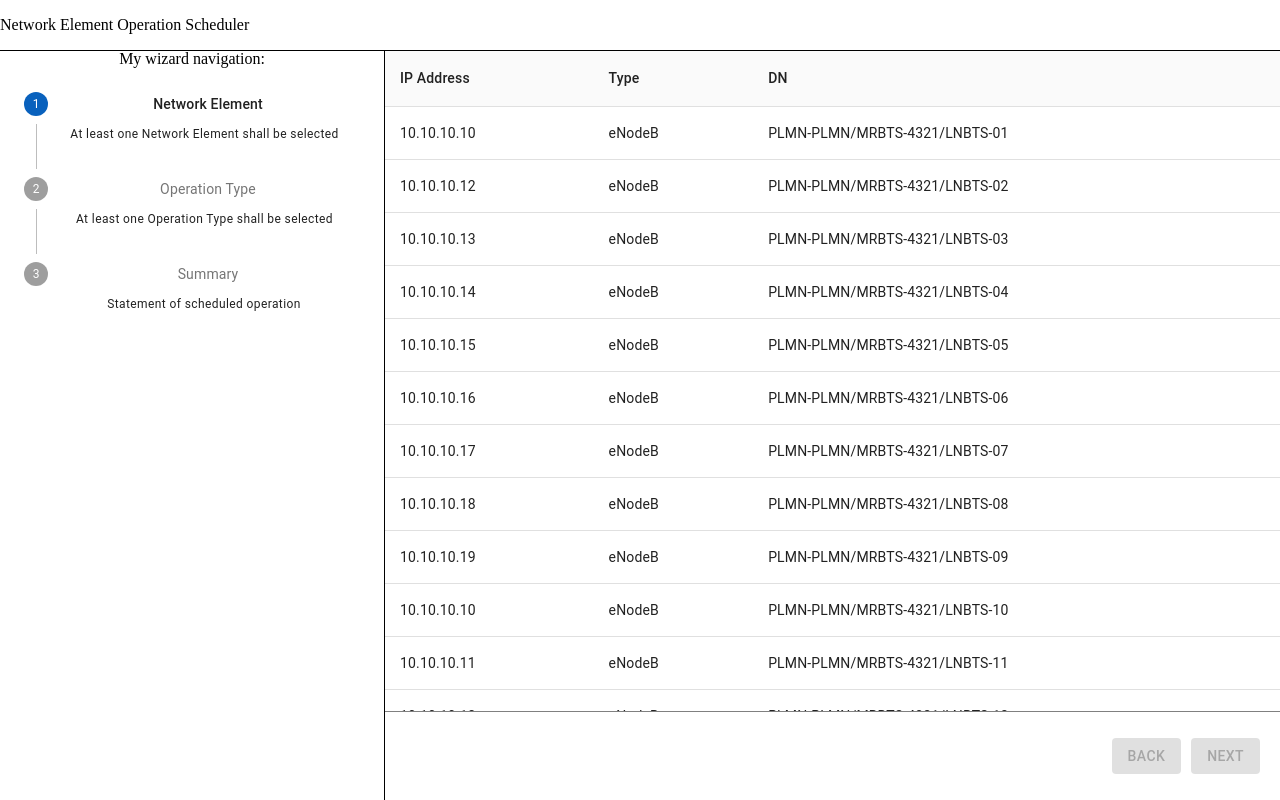
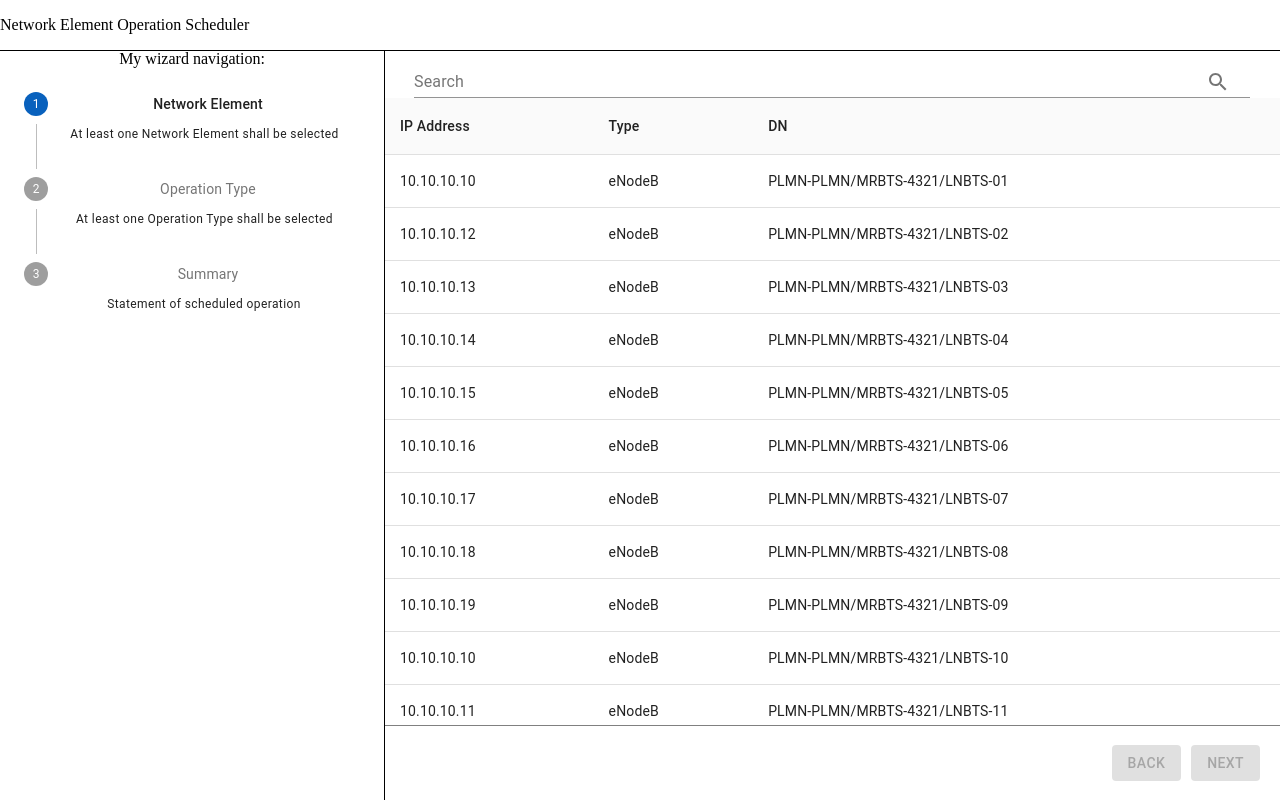
Before and after one commit to radekfurman/ne-operation-scheduler, a React (Create React App) app: page / in a window 1280 px wide. Built offline with nearby package versions, Linux system fonts and the light colour scheme.

Commit message:
Added search functionality to NEs table - search text kept in store to maintain state when changing view

```diff
--- a/package.json
+++ b/package.json
@@ -4,6 +4,7 @@
   "private": true,
   "dependencies": {
     "@material-ui/core": "^4.11.3",
+    "@material-ui/icons": "^4.11.2",
     "@testing-library/jest-dom": "^5.11.9",
     "@testing-library/react": "^11.2.3",
     "@testing-library/user-event": "^12.6.2",
--- a/src/components/Layout/Layout.css
+++ b/src/components/Layout/Layout.css
@@ -5,7 +5,6 @@
     grid-template-areas:
         'header header'
         'left-side right-side';
-    height: calc(100vh - 50px);
     background-color: white;
     font-family: 'Times New Roman', Times, serif;
 }
@@ -17,10 +16,13 @@
 }
 
 .Layout > :nth-child(2) {
+    height: calc(100vh - 50px);
     border-right: 1px solid black;
     grid-area: left-side;
     z-index: 100;
 }
+
 .Layout > :nth-child(3) {
+    height: calc(100vh - 50px);
     grid-area: right-side;
 }
--- a/src/components/Layout/WizardView/WizardView.css
+++ b/src/components/Layout/WizardView/WizardView.css
@@ -4,11 +4,10 @@
 }
 
 .WizardView > :nth-child(1) {
-    height: 100%;
+    height: 90%;
 }
-
 .WizardView > :nth-child(2) {
-    height: 100px;
+    height: 10%;
 }
 
 .WizardView .ButtonContainer {
--- /dev/null
+++ b/src/components/UI/SearchInput.tsx
@@ -0,0 +1,30 @@
+import { TextField, InputAdornment, IconButton } from '@material-ui/core';
+import { Search } from '@material-ui/icons';
+import React from 'react';
+
+interface SearchInputProps {
+    className?: string
+    value: string;
+    onChange: (event: React.ChangeEvent<HTMLInputElement>) => void;
+}
+
+export const SearchInput: React.FunctionComponent<SearchInputProps> = (props: SearchInputProps) => {
+    return (
+        <TextField
+            id='search-text'
+            label='Search'
+            className={props.className}
+            value={props.value}
+            onChange={props.onChange}
+            InputProps={{
+                endAdornment: (
+                    <InputAdornment position='start'>
+                        <IconButton>
+                            <Search />
+                        </IconButton>
+                    </InputAdornment>
+                ),
+            }}
+        />
+    );
+};
--- /dev/null
+++ b/src/components/Views/NetworkElement/NetworkElement.css
@@ -0,0 +1,10 @@
+.NetworkElement {
+    display: flex;
+    flex-direction: column;
+}
+
+
+.NetworkElement .SearchInput {
+    margin-left: 30px;
+    margin-right: 30px;
+}
--- a/src/components/Views/NetworkElement/NetworkElement.tsx
+++ b/src/components/Views/NetworkElement/NetworkElement.tsx
@@ -11,10 +11,13 @@ import React from 'react';
 import { useDispatch, useSelector } from 'react-redux';
 import {
     deselectNetworkElement,
+    searchNetworkElement,
     selectNetworkElement,
 } from '../../../store/actions/networkElements';
 import { RootState } from '../../../store/reducers/root';
 import { networksElementTestData } from './networkElementsData';
+import './NetworkElement.css';
+import { SearchInput } from '../../UI/SearchInput';
 
 const useStyles = makeStyles({
     root: {},
@@ -26,6 +29,9 @@ export const NetworkElement: React.FunctionComponent<{}> = () => {
     const selectedIds = useSelector((state: RootState) => {
         return state.networkElements.selectedIds;
     });
+    const searchText = useSelector((state: RootState) => {
+        return state.networkElements.searchText;
+    });
 
     const isSelected = (id: number) => {
         return selectedIds.includes(id);
@@ -33,8 +39,25 @@ export const NetworkElement: React.FunctionComponent<{}> = () => {
     const handleClick = (event: React.MouseEvent<unknown>, id: number) => {
         isSelected(id) ? dispatch(deselectNetworkElement(id)) : dispatch(selectNetworkElement(id));
     };
+    const handleSearchTextChange = (event: React.ChangeEvent<HTMLInputElement>) => {
+        dispatch(searchNetworkElement(event.target.value));
+    };
+
+    const filteredNEs = networksElementTestData.filter((networkElement) => {
+        if (searchText === '') return true;
+
+        return `${networkElement.ipAddress}${networkElement.type}${networkElement.distName}`
+            .toLowerCase()
+            .includes(searchText.toLowerCase());
+    })
 
     return (
+        <div className='NetworkElement'>
+            <SearchInput
+                className='SearchInput'
+                value={searchText}
+                onChange={handleSearchTextChange}
+            ></SearchInput>
             <TableContainer>
                 <Table className={classes.root} aria-label='simple table' stickyHeader={true}>
                     <TableHead>
@@ -45,7 +68,7 @@ export const NetworkElement: React.FunctionComponent<{}> = () => {
                         </TableRow>
                     </TableHead>
                     <TableBody>
-                    {networksElementTestData.map((networkElement) => (
+                        {filteredNEs.map((networkElement) => (
                             <TableRow
                                 key={networkElement.id}
                                 onClick={(event) => handleClick(event, networkElement.id)}
@@ -61,5 +84,6 @@ export const NetworkElement: React.FunctionComponent<{}> = () => {
                     </TableBody>
                 </Table>
             </TableContainer>
+        </div>
     );
 };
--- a/src/store/actions/networkElements.ts
+++ b/src/store/actions/networkElements.ts
@@ -1,4 +1,4 @@
-import { DESELECT_NETWORK_ELEMENT, NetworkElementsActionTypes, SELECT_NETWORK_ELEMENT } from "../networkElementsTypes";
+import { DESELECT_NETWORK_ELEMENT, NetworkElementsActionTypes, SEARCH_NETWORK_ELEMENT, SELECT_NETWORK_ELEMENT } from "../networkElementsTypes";
 
 export const selectNetworkElement = (id: number): NetworkElementsActionTypes => {
     return {
@@ -13,3 +13,10 @@ export const deselectNetworkElement = (id: number): NetworkElementsActionTypes =
         id
     };
 };
+
+export const searchNetworkElement = (searchText: string): NetworkElementsActionTypes => {
+    return {
+        type: SEARCH_NETWORK_ELEMENT,
+        searchText
+    };
+};
--- a/src/store/networkElementsTypes.ts
+++ b/src/store/networkElementsTypes.ts
@@ -1,9 +1,11 @@
 export interface NetworkElementsState {
     selectedIds: number[];
+    searchText: string;
 }
 
 export const SELECT_NETWORK_ELEMENT = 'SELECT_NETWORK_ELEMENT';
 export const DESELECT_NETWORK_ELEMENT = 'DESELECT_NETWORK_ELEMENT';
+export const SEARCH_NETWORK_ELEMENT = 'SEARCH_NETWORK_ELEMENT';
 
 interface SelectNetworkElementAction {
     type: typeof SELECT_NETWORK_ELEMENT;
@@ -15,4 +17,9 @@ interface DeselectNetworkElementAction {
     id: number;
 }
 
-export type NetworkElementsActionTypes = SelectNetworkElementAction | DeselectNetworkElementAction;
+interface SearchNetworkElementAction {
+    type: typeof SEARCH_NETWORK_ELEMENT;
+    searchText: string;
+}
+
+export type NetworkElementsActionTypes = SelectNetworkElementAction | DeselectNetworkElementAction | SearchNetworkElementAction;
--- a/src/store/reducers/networkElements.ts
+++ b/src/store/reducers/networkElements.ts
@@ -2,11 +2,13 @@ import {
     DESELECT_NETWORK_ELEMENT,
     NetworkElementsActionTypes,
     NetworkElementsState,
+    SEARCH_NETWORK_ELEMENT,
     SELECT_NETWORK_ELEMENT,
 } from '../networkElementsTypes';
 
 const initialState: NetworkElementsState = {
     selectedIds: [],
+    searchText: ''
 };
 
 const networkElementsReducer = (
@@ -26,6 +28,11 @@ const networkElementsReducer = (
                     ...state.selectedIds.filter((selectedId) => selectedId !== action.id),
                 ],
             };
+        case SEARCH_NETWORK_ELEMENT:
+            return {
+                ...state,
+                searchText: action.searchText
+            }
         default:
             return state;
     }
```
Also changed, not shown: src/components/WizardStep/WizardStep.tsx (deleted, +0 -114 lines), 1 other file (tests, documents, lock files or other folders). Lines whose indentation alone changed are shown as unchanged.
